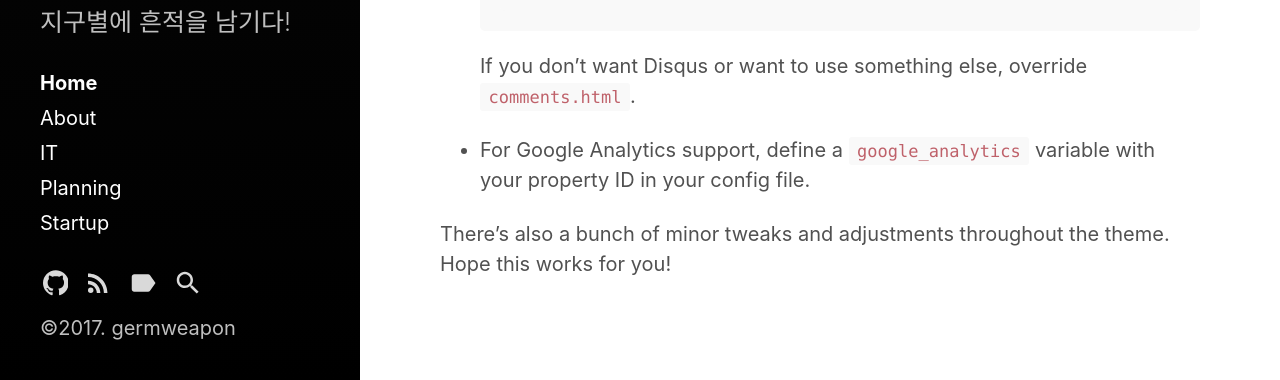
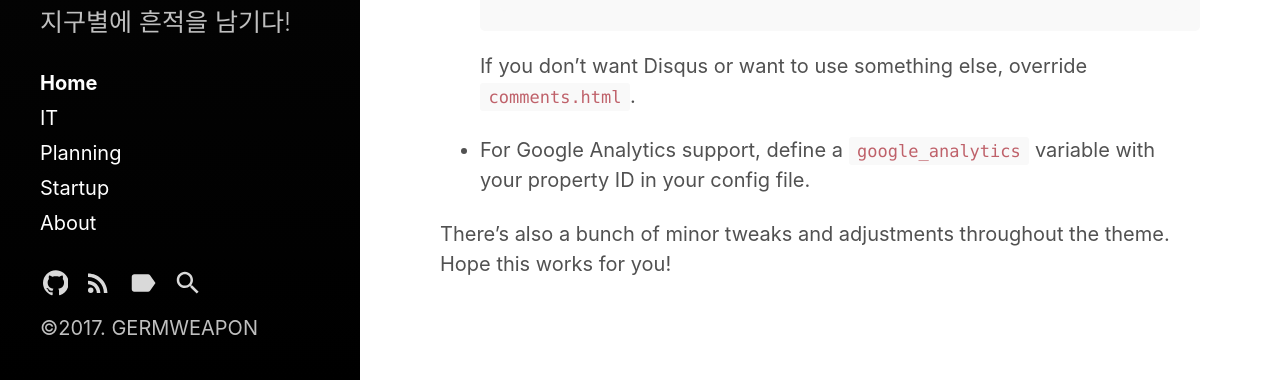
Before and after one commit to germweapon/germweapon.github.io, a Jekyll site: the page built from index.html, in a window 1280 px wide. Shown: the part 1917-2297 px from the top of the page. Built offline with Jekyll 4.4.1, drawn with Linux system fonts in a browser that asks for light colours; the list of posts is cut into pages by our own code.

Commit message:
some fix

```diff
--- a/_includes/copyright.html
+++ b/_includes/copyright.html
@@ -1,4 +1,4 @@
 <p>
   &copy;{{ site.time | date: '%Y' }}.
-  germweapon
+  GERMWEAPON
 </p>
--- a/_includes/sidebar-nav-links.html
+++ b/_includes/sidebar-nav-links.html
@@ -13,8 +13,8 @@
     `sidebar_link: true` in the front-matter. See readme for usage.
   {% endcomment %}
 
+  {% include category-links.html %}
   {% include page-links.html %}
-  {% include category-links.html %}
 
   {% include custom-nav-links.html %}
 </nav>
```
